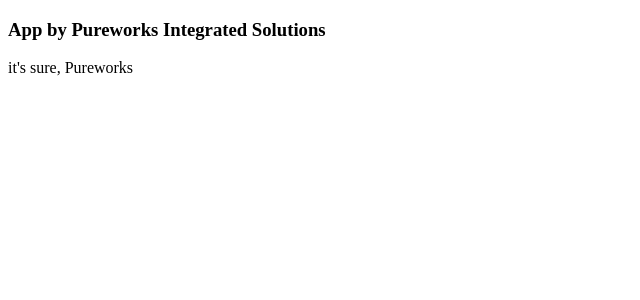
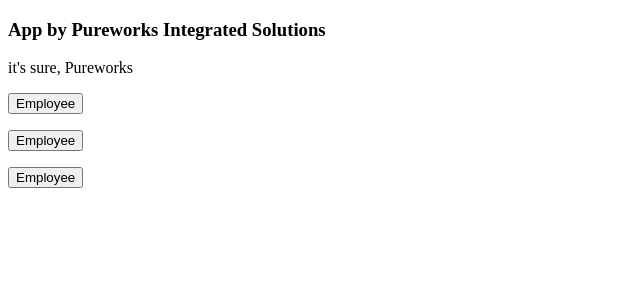
Before and after one commit to mcube25/simple-app, an Angular app in the folder poreworks/: page / in a window 1280 px wide. Shown: the top 300 px of the page, without its empty margins (0-640 px from the left). Built offline with nearby package versions, Linux system fonts and the light colour scheme.

Commit message:
button added

```diff
--- a/poreworks/src/app/textcomponent/textcomponent.component.html
+++ b/poreworks/src/app/textcomponent/textcomponent.component.html
@@ -1 +1,13 @@
 <p>it's sure,  Pureworks</p>
+<button type="button" name="button" onclick="getInfoFromSErviceClass1()">Employee</button>
+<ul>
+<li *ngFor = "let info of infoReceived1" class="list-group-item">{{info}}</li>
+</ul>
+<button type="button" name="button" onclick="getInfoFromSErviceClass2()">Employee</button>
+<ul>
+<li *ngFor = "let info of infoReceived2" class="list-group-item">{{info}}</li>
+</ul>
+<button type="button" name="button" onclick="getInfoFromSErviceClass3()">Employee</button>
+<ul>
+<li *ngFor = "let info of infoReceived3" class="list-group-item">{{info}}</li>
+</ul>
```
